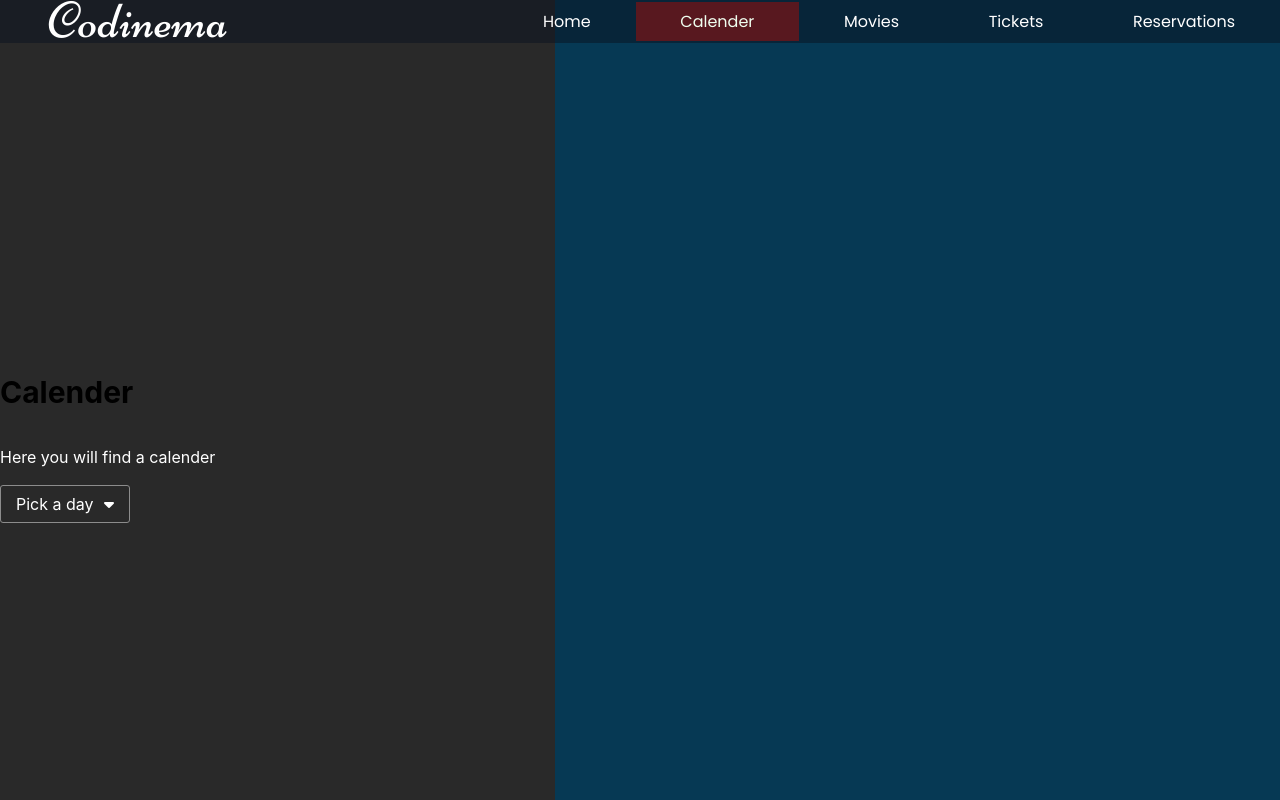
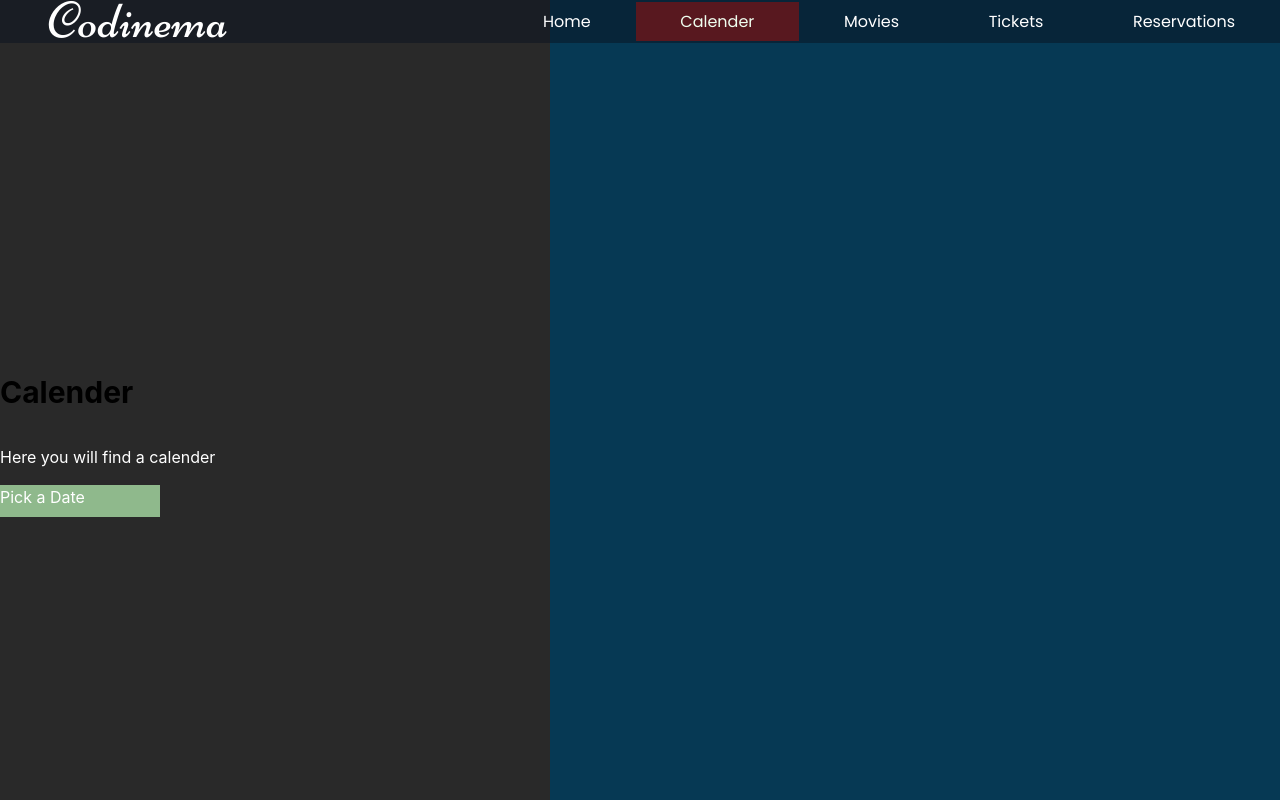
Before and after one commit to RogeSocial/cinema-project, a React (Vite) app in the folder client/: page /calender in a window 1280 px wide. Shown: the top 800 px of the page. Built offline with nearby package versions, Linux system fonts and the light colour scheme; a web font is replaced by a local one.

Commit message:
remade the calender button, and added function to click outside to close

```diff
--- a/client/src/CSS/calender.css
+++ b/client/src/CSS/calender.css
@@ -1,97 +1,41 @@
-.dropdown {
-    position: relative;
-    display: inline-block;
-    width: 9em;
+.calender-dropdown{
+    background-color: #8fb98c;
+    width: 10em;
+    height: 2em;
+    cursor: pointer;
 }
 
-.dropdown > input[type="checkbox"] {
+/*.calender-dropdown-trigger > ul{
+    background-color: #2a5081;
+    list-style: none;
     position: absolute;
-    left: -100vw;
+    padding: 0;
+}*/
+
+/*.calender-dropdown > ul a:hover{
+    background: #8B95A6;
+}*/
+
+ul{
+    background: #8B95A6;
+    padding: 0;
+    margin: 0;
 }
 
-.dropdown > label,
-.dropdown > a[role="button"] {
-    display: inline-block;
-    padding: 6px 15px;
-    color: white;
-    line-height: 1.5em;
-    text-decoration: none;
-    border: 1px solid #8c8c8c;
-    cursor: pointer;
-    -webkit-border-radius: 3px;
-    -moz-border-radius: 3px;
-    border-radius: 3px;
+ul:hover{
+    background: burlywood;
 }
 
-.dropdown > label:hover,
-.dropdown > a[role="button"]:hover,
-.dropdown > a[role="button"]:focus {
-    border-color: #333;
+.calender-dropdown.a:hover{
+    background: #8B95A6;
 }
 
-.dropdown > label:after,
-.dropdown > a[role="button"]:after {
-    content: "\f0d7";
-    font-family: FontAwesome;
-    display: inline-block;
-    margin-left: 6px;
+.calender-dropdown-trigger.active{
+    opacity: 1;
+    visibility: visible;
 }
 
-.dropdown > ul {
-    position: absolute;
-    z-index: 999;
-    display: block;
-    left: -100vw;
-    top: calc(1.5em + 14px);
-    border: 1px solid #8c8c8c;
-    background: #fff;
-    padding: 6px 0;
-    margin: 0;
-    list-style: none;
-    width: 100%;
-    -webkit-border-radius: 3px;
-    -moz-border-radius: 3px;
-    border-radius: 3px;
-    -webkit-box-shadow: 0 3px 8px rgba(0,0,0,.15);
-    -moz-box-shadow: 0 3px 8px rgba(0,0,0,.15);
-    box-shadow: 0 3px 8px rgba(0,0,0,.15);
-    height: 15em;
-    overflow: auto;
+.calender-dropdown-trigger.inactive{
+    opacity: 0;
+    visibility: hidden;
 }
-
-.dropdown > ul a {
-    display: block;
-    padding: 6px 15px;
-    text-decoration: none;
-    color: #333;
-}
-
-.dropdown > ul a:hover,
-.dropdown > ul a:focus {
-    background: #ececec;
-}
-
-.dropdown > input[type="checkbox"]:checked ~ ul,
-.dropdown > ul:target {
-    left: 0;
-}
-
-.dropdown > [type="checkbox"]:checked + label:after,
-.dropdown > ul:target ~ a:after {
-    content: "\f0d8";
-}
-
-.dropdown a.close {
-    display: none;
-}
-
-.dropdown > ul:target ~ a.close {
-    display: block;
-    position: absolute;
-    left: 0;
-    top: 0;
-    height: 100%;
-    width: 100%;
-    text-indent: -100vw;
-    z-index: 1000;
-}
--- a/client/src/components/Calender.jsx
+++ b/client/src/components/Calender.jsx
@@ -1,4 +1,5 @@
 import "../CSS/calender.css"
+import {useEffect, useRef, useState} from "react";
 let dates = [];
 const daysForward = 21;
 let movies = [
@@ -29,33 +30,41 @@ let movies = [
     }
 ]
 
+let daysInWeek = ['Sunday', 'Monday', 'Tuesday', 'Wednesday', 'Thursday', 'Friday', 'Saturday'];
+
 export default function() {
     {dates=[]}
+    const [open, setOpen] = useState(false);
+
+    let calenderRef = useRef();
+
+    useEffect(() => {
+        let handler = (e) =>{
+            if(!calenderRef.current.contains(e.target)) {
+                setOpen(false);
+            }
+        };
+        document.addEventListener("mousedown", handler);
+        return() =>{
+            document.removeEventListener("mousedown", handler);
+        }
+        });
+
     return <section>
-            <h2>Calender</h2>
-            <p>Here you will find a calender</p>
-            <div className="dropdown">
-                <input type="checkbox" id="my-dropdown" value="" name="my-checkbox"></input>
-                <label htmlFor="my-dropdown" data-toggle="dropdown">Pick a day </label>
-                <ul>
+        <h2>Calender</h2>
+        <p>Here you will find a calender</p>
+
+        <div className="calender-dropdown"  ref={calenderRef} onClick={()=>{setOpen(!open)}}>Pick a Date</div>
+            <div className={`calender-dropdown-trigger ${open? 'active' : 'inactive'}`} >
+
                     {calculateCurrentDate()}
-                    {console.log("dates.length: " + dates.length)}
                     {dates.map((item, index) =>
-                        <li key={dates.id}><a href="#">{item.day} - {item.month} - {item.year}</a></li>
-                        )}
+                        <ul key={dates.id}><a href="#">{item.day} / {item.month} - {returnDayName(item.dayName)}</a></ul>
+                    )}
 
-                    {/*{sortByDate(movies)}
-                    {movies.map((item, index) =>
-                        <li key={movies.id}><a href="#">date: {item.date}</a></li>
-                    )}*/}
+            </div>
 
-                    {/*{sortByLetter(movies)}
-                    {movies.map((item, index) =>
-                        <li><a href="#">title: {item.title}</a></li>
-                    )}*/}
-                </ul>
-            </div>
-            </section>
+        </section>
 }
 
 //Sorting the array by date (numbers)
@@ -83,6 +92,7 @@ function sortByLetter(inArray) {
     }
 }
 
+//Calculates the dates and puts it in the array "dates"
 function calculateCurrentDate(){
     for(let i = 0; i < daysForward; i++){
         let today = new Date();
@@ -91,13 +101,24 @@ function calculateCurrentDate(){
         object.day = dateLimit.getDate();
         object.month = dateLimit.getMonth() + 1;
         object.year = dateLimit.getFullYear();
-        /*let day = dateLimit.getDate();
-        let month = dateLimit.getMonth() + 1;
-        let year = dateLimit.getFullYear();*/
-        //let currentDate = `${day}-${month}-${year}`;
+        object.dayName = dateLimit.getDay();
         dates.push(object);
     }
-    for(let i = 0; i < dates.length; i++){
-        console.log("date day: " + dates[i].day);
-    }
 }
+
+//returns the name of the date, like "Monday", etc
+function returnDayName(inIndex){
+    return daysInWeek[inIndex];
+}
+
+{/*keep for now, might use somehow later
+                    {sortByDate(movies)}
+                    {movies.map((item, index) =>
+                        <li key={movies.id}><a href="#">date: {item.date}</a></li>
+                    )}
+
+                    keep for now, might use somehow later
+                    {sortByLetter(movies)}
+                    {movies.map((item, index) =>
+                        <li><a href="#">title: {item.title}</a></li>
+                    )}*/}
```
